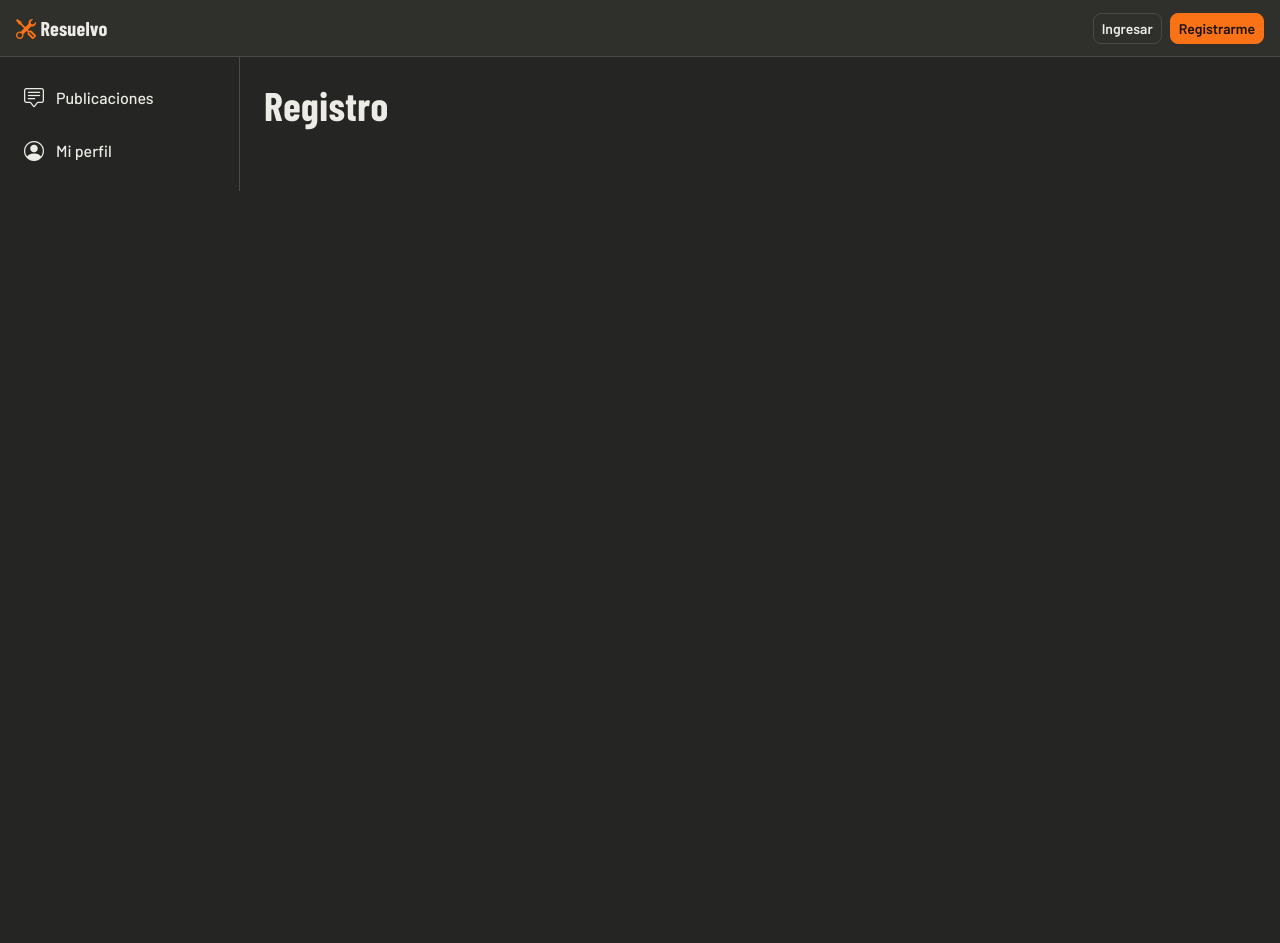
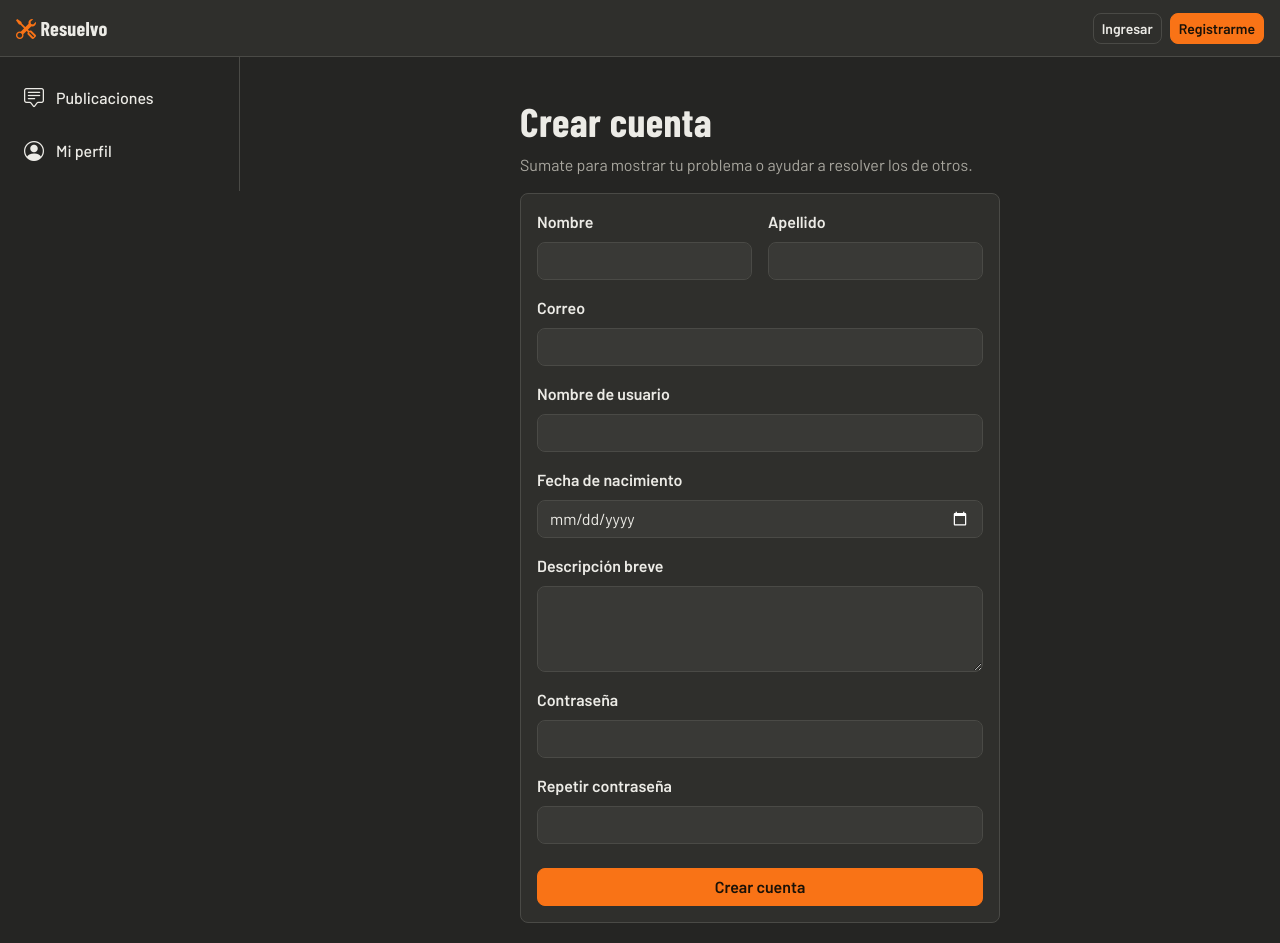
Before and after one commit to juli9894/TP2-RED-SOCIAL-Ortiz-Julian, an Angular app in the folder red-social-front/: page /registro in a window 1280 px wide. Shown: the top 943 px of the page. Before the commit the page ends 801 px from the top, so only its background shows below. Built offline with nearby package versions, Linux system fonts and the light colour scheme.

Commit message:
fix: normalizar nombre de usuario a minúsculas para garantizar unicidad

```diff
--- a/red-social-front/src/app/core/auth.ts
+++ b/red-social-front/src/app/core/auth.ts
@@ -14,6 +14,16 @@ export interface RespuestaLogin {
     };
 }
 
+export interface DatosRegistro {
+    nombre: string;
+    apellido: string;
+    correo: string;
+    usuario: string;
+    contrasena: string;
+    fechaNacimiento: string;
+    descripcion: string;
+}
+
 @Injectable({ providedIn: 'root' })
 export class Auth {
     private http = inject(HttpClient);
@@ -21,4 +31,8 @@ export class Auth {
     login(datos: { usuarioOCorreo: string; contrasena: string }) {
         return this.http.post<RespuestaLogin>(`${API_URL}/auth/login`, datos); //observable<RespuestaLogin>
     }
+
+    registro(datos: DatosRegistro) {
+        return this.http.post(`${API_URL}/auth/registro`, datos);
+    }
 }
--- a/red-social-front/src/app/features/registro/registro.html
+++ b/red-social-front/src/app/features/registro/registro.html
@@ -1,3 +1,146 @@
-<section>
-    <h1>Registro</h1>
+<section class="pagina-formulario">
+    <h1>Crear cuenta</h1>
+    <p class="text-body-secondary">Sumate para mostrar tu problema o ayudar a resolver los de otros.</p>
+
+    <form class="card" [formGroup]="formulario" (ngSubmit)="enviar()" novalidate>
+        <div class="card-body">
+            <div class="row g-3 mb-3">
+                <div class="col-sm-6">
+                    <label class="form-label" for="nombre">Nombre</label>
+                    <input
+                        id="nombre"
+                        type="text"
+                        class="form-control"
+                        formControlName="nombre"
+                        autocomplete="given-name"
+                        [class.is-invalid]="invalido('nombre')"
+                    />
+                    @if (invalido('nombre')) {
+                        <div class="invalid-feedback">Ingresá tu nombre.</div>
+                    }
+                </div>
+                <div class="col-sm-6">
+                    <label class="form-label" for="apellido">Apellido</label>
+                    <input
+                        id="apellido"
+                        type="text"
+                        class="form-control"
+                        formControlName="apellido"
+                        autocomplete="family-name"
+                        [class.is-invalid]="invalido('apellido')"
+                    />
+                    @if (invalido('apellido')) {
+                        <div class="invalid-feedback">Ingresá tu apellido.</div>
+                    }
+                </div>
+            </div>
+
+            <div class="mb-3">
+                <label class="form-label" for="correo">Correo</label>
+                <input
+                    id="correo"
+                    type="email"
+                    class="form-control"
+                    formControlName="correo"
+                    autocomplete="email"
+                    [class.is-invalid]="invalido('correo')"
+                />
+                @if (invalido('correo')) {
+                    <div class="invalid-feedback">Ingresá un correo válido.</div>
+                }
+            </div>
+
+            <div class="mb-3">
+                <label class="form-label" for="usuario">Nombre de usuario</label>
+                <input
+                    id="usuario"
+                    type="text"
+                    class="form-control"
+                    formControlName="usuario"
+                    autocomplete="username"
+                    [class.is-invalid]="invalido('usuario')"
+                />
+                @if (invalido('usuario')) {
+                    <div class="invalid-feedback">Elegí un nombre de usuario.</div>
+                }
+            </div>
+
+            <div class="mb-3">
+                <label class="form-label" for="fechaNacimiento">Fecha de nacimiento</label>
+                <input
+                    id="fechaNacimiento"
+                    type="date"
+                    class="form-control"
+                    formControlName="fechaNacimiento"
+                    autocomplete="bday"
+                    [class.is-invalid]="invalido('fechaNacimiento')"
+                />
+                @if (invalido('fechaNacimiento')) {
+                    <div class="invalid-feedback">Ingresá tu fecha de nacimiento.</div>
+                }
+            </div>
+
+            <div class="mb-3">
+                <label class="form-label" for="descripcion">Descripción breve</label>
+                <textarea
+                    id="descripcion"
+                    rows="3"
+                    class="form-control"
+                    formControlName="descripcion"
+                    [class.is-invalid]="invalido('descripcion')"
+                ></textarea>
+                @if (invalido('descripcion')) {
+                    <div class="invalid-feedback">Contanos algo breve sobre vos.</div>
+                }
+            </div>
+
+            <div class="mb-3">
+                <label class="form-label" for="contrasena">Contraseña</label>
+                <input
+                    id="contrasena"
+                    type="password"
+                    class="form-control"
+                    formControlName="contrasena"
+                    autocomplete="new-password"
+                    [class.is-invalid]="invalido('contrasena')"
+                />
+                @if (invalido('contrasena')) {
+                    <div class="invalid-feedback">
+                        @if (formulario.controls.contrasena.hasError('required')) {
+                            Ingresá una contraseña.
+                        } @else {
+                            Mínimo 8 caracteres, una mayúscula y un número.
+                        }
+                    </div>
+                }
+            </div>
+
+            <div class="mb-4">
+                <label class="form-label" for="repetirContrasena">Repetir contraseña</label>
+                <input
+                    id="repetirContrasena"
+                    type="password"
+                    class="form-control"
+                    formControlName="repetirContrasena"
+                    autocomplete="new-password"
+                    [class.is-invalid]="invalido('repetirContrasena') || noCoinciden()"
+                />
+                @if (invalido('repetirContrasena') || noCoinciden()) {
+                    <div class="invalid-feedback">Las contraseñas no coinciden.</div>
+                }
+            </div>
+
+            @if (error()) {
+                <div class="alert alert-danger" role="alert">{{ error() }}</div>
+            }
+
+            <button type="submit" class="btn btn-accion w-100" [disabled]="cargando()">
+                Crear cuenta
+            </button>
+        </div>
+    </form>
+
+    <p class="mt-3 text-body-secondary">
+        ¿Ya tenés cuenta? <a routerLink="/login">Ingresá</a>
+    </p>
 </section>
--- a/red-social-front/src/app/features/registro/registro.ts
+++ b/red-social-front/src/app/features/registro/registro.ts
@@ -1,9 +1,80 @@
-import { Component } from '@angular/core';
+import { Component, inject, signal } from '@angular/core';
+import { AbstractControl , FormBuilder , ReactiveFormsModule , ValidationErrors , Validators } from '@angular/forms';
+import { Router, RouterLink } from '@angular/router';
+import { Auth } from '../../core/auth';
+
+function contrasenasIguales(grupo: AbstractControl): ValidationErrors | null {
+    const contrasena = grupo.get('contrasena')?.value;
+    const repetir = grupo.get('repetirContrasena')?.value;
+    return contrasena === repetir ? null : { noCoinciden: true };
+}
 
 @Component({
-    imports: [],
     selector: 'app-registro',
+    imports: [ReactiveFormsModule, RouterLink],
+    templateUrl: './registro.html',
     styleUrl: './registro.css',
-    templateUrl: './registro.html',
 })
-export class Registro {}
+export class Registro {
+    private fb = inject(FormBuilder);
+    private auth = inject(Auth);
+    private router = inject(Router);
+
+    protected error = signal('');
+    protected cargando = signal(false);
+
+    protected formulario = this.fb.nonNullable.group(
+        {
+            nombre: ['', [Validators.required]],
+            apellido: ['', [Validators.required]],
+            correo: ['', [Validators.required, Validators.email]],
+            usuario: ['', [Validators.required]],
+            contrasena: [
+                '',
+                [Validators.required, Validators.pattern(/^(?=.*[A-Z])(?=.*\d).{8,}$/)],
+            ],
+            repetirContrasena: ['', [Validators.required]],
+            fechaNacimiento: ['', [Validators.required]],
+            descripcion: ['', [Validators.required]],
+        },
+        { validators: contrasenasIguales },
+    );
+
+    protected invalido(campo: string) {
+        const control = this.formulario.get(campo);
+        return !!control && control.invalid && control.touched;
+    }
+
+    protected noCoinciden() {
+        return (
+            this.formulario.controls.repetirContrasena.touched &&
+            this.formulario.hasError('noCoinciden')
+        );
+    }
+
+    protected enviar() {
+        if (this.formulario.invalid) {
+            this.formulario.markAllAsTouched();
+            return;
+        }
+
+        this.error.set('');
+        this.cargando.set(true);
+
+        const { repetirContrasena, ...datos } = this.formulario.getRawValue();
+
+        this.auth.registro(datos).subscribe({
+            next: () => {
+                this.router.navigate(['/login']);
+            },
+            error: (err) => {
+                this.cargando.set(false);
+                this.error.set(
+                    err.status === 0
+                        ? 'No se pudo conectar con el servidor.'
+                        : (err.error?.message ?? 'Ocurrió un error. Probá de nuevo.'),
+                );
+            },
+        });
+    }
+}
```
Also changed, not shown: 2 other files (tests, documents, lock files or other folders).
